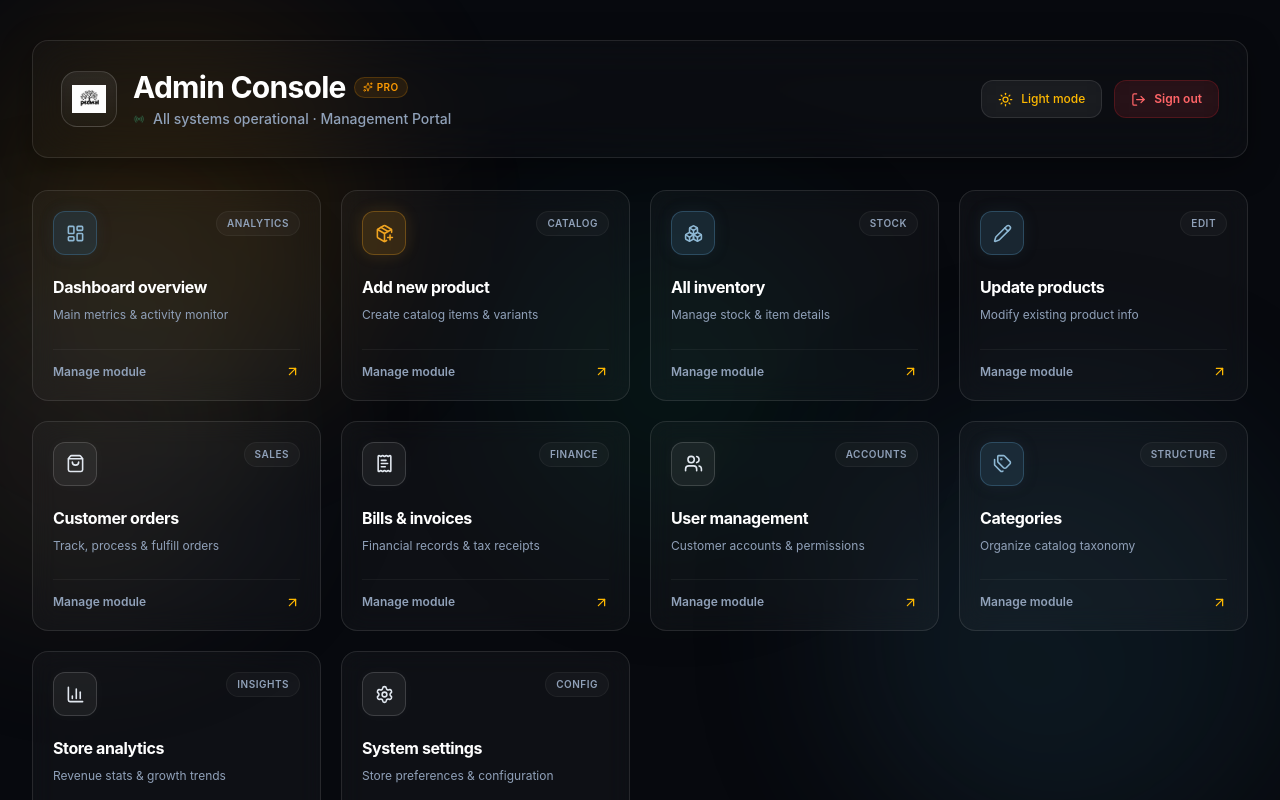
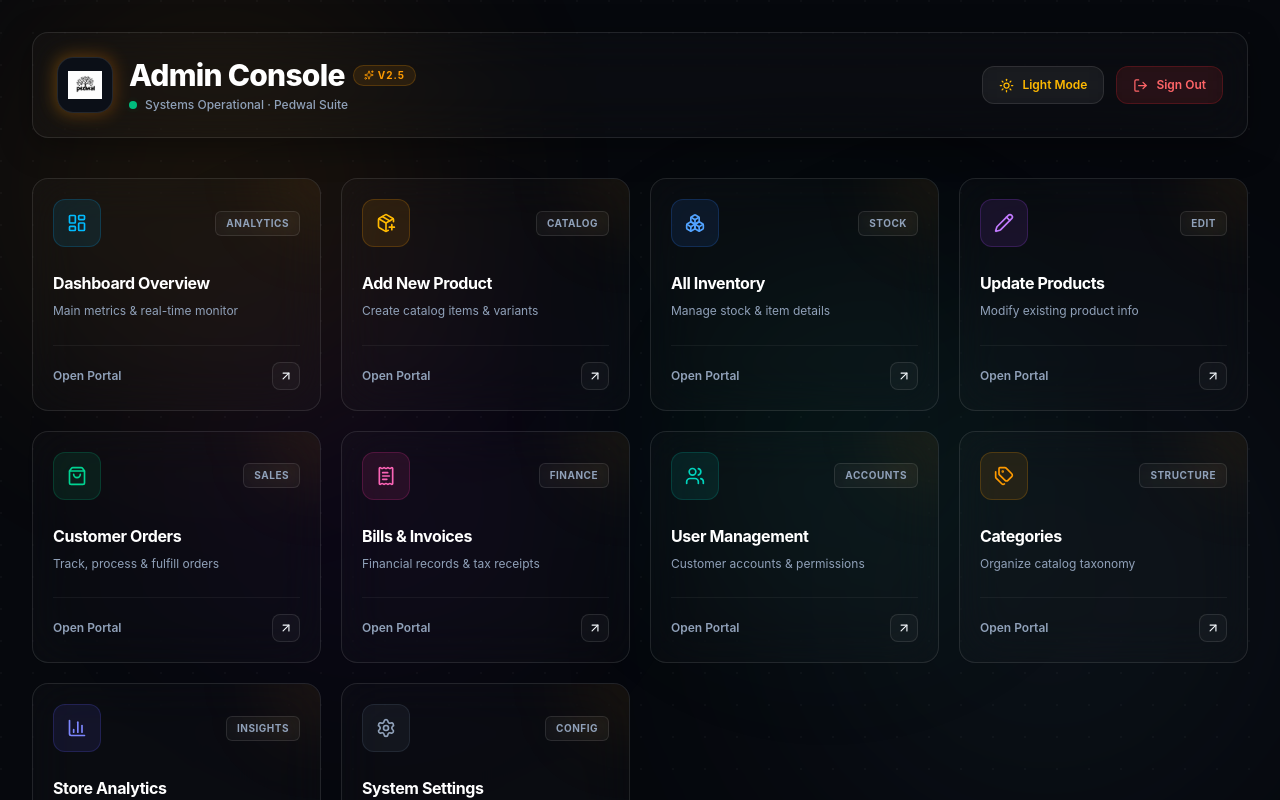
Before and after one commit to Abdul-Rashid-Chhimpa/frontend, a React (Vite) app: page /adminsidebar in a window 1280 px wide. Shown: the top 800 px of the page. Built offline with nearby package versions, Linux system fonts and the light colour scheme; sample sign-in values are in the browser's storage.

Commit message:
Update AdminSidebar.jsx

```diff
--- a/Components/AdminSidebar.jsx
+++ b/Components/AdminSidebar.jsx
@@ -11,32 +11,13 @@ import {
   BarChart3,
   Settings,
   LogOut,
-  Shield,
+  ShieldCheck,
   ReceiptText,
   ArrowUpRight,
   Sun,
   Moon,
-  Radio,
   Sparkles,
 } from "lucide-react";
-
-// ======================================================
-// DESIGN TOKENS
-// ======================================================
-const GROUP_STYLES = {
-  create: {
-    dark: "bg-[#F0A420]/15 text-[#F0A420] border-[#F0A420]/30 shadow-[0_0_15px_rgba(240,164,32,0.15)]",
-    light: "bg-amber-100/80 text-amber-800 border-amber-300 shadow-sm",
-  },
-  catalog: {
-    dark: "bg-[#2B4A5E]/40 text-[#8EB8D4] border-[#3B6580]/60 shadow-[0_0_15px_rgba(43,74,94,0.2)]",
-    light: "bg-slate-200/70 text-[#1E3545] border-slate-300 shadow-sm",
-  },
-  operate: {
-    dark: "bg-white/[0.06] text-slate-200 border-white/15 shadow-[0_0_15px_rgba(255,255,255,0.03)]",
-    light: "bg-white text-slate-700 border-slate-200/80 shadow-sm",
-  },
-};
 
 const AdminDashboard = () => {
   const navigate = useNavigate();
@@ -44,84 +25,94 @@ const AdminDashboard = () => {
 
   const menus = [
     {
-      title: "Dashboard overview",
-      subtitle: "Main metrics & activity monitor",
+      title: "Dashboard Overview",
+      subtitle: "Main metrics & real-time monitor",
       path: "/",
-      icon: <LayoutDashboard size={19} />,
-      group: "catalog",
-      label: "Analytics",
+      icon: <LayoutDashboard size={20} />,
+      badge: "Analytics",
+      glowColor: "group-hover:shadow-[0_0_30px_-5px_rgba(43,74,94,0.4)]",
+      accent: "text-sky-400 border-sky-500/20 bg-sky-500/10",
     },
     {
-      title: "Add new product",
+      title: "Add New Product",
       subtitle: "Create catalog items & variants",
       path: "/add-product",
-      icon: <PackagePlus size={19} />,
-      group: "create",
-      label: "Catalog",
+      icon: <PackagePlus size={20} />,
+      badge: "Catalog",
+      glowColor: "group-hover:shadow-[0_0_30px_-5px_rgba(240,164,32,0.4)]",
+      accent: "text-amber-400 border-amber-500/20 bg-amber-500/10",
     },
     {
-      title: "All inventory",
+      title: "All Inventory",
       subtitle: "Manage stock & item details",
       path: "/get-all-products",
-      icon: <Boxes size={19} />,
-      group: "catalog",
-      label: "Stock",
+      icon: <Boxes size={20} />,
+      badge: "Stock",
+      glowColor: "group-hover:shadow-[0_0_30px_-5px_rgba(59,130,246,0.4)]",
+      accent: "text-blue-400 border-blue-500/20 bg-blue-500/10",
     },
     {
-      title: "Update products",
+      title: "Update Products",
       subtitle: "Modify existing product info",
       path: "/get-all-products",
-      icon: <Pencil size={19} />,
-      group: "catalog",
-      label: "Edit",
+      icon: <Pencil size={20} />,
+      badge: "Edit",
+      glowColor: "group-hover:shadow-[0_0_30px_-5px_rgba(168,85,247,0.4)]",
+      accent: "text-purple-400 border-purple-500/20 bg-purple-500/10",
     },
     {
-      title: "Customer orders",
+      title: "Customer Orders",
       subtitle: "Track, process & fulfill orders",
       path: "/admin/orders",
-      icon: <ShoppingBag size={19} />,
-      group: "operate",
-      label: "Sales",
+      icon: <ShoppingBag size={20} />,
+      badge: "Sales",
+      glowColor: "group-hover:shadow-[0_0_30px_-5px_rgba(16,185,129,0.4)]",
+      accent: "text-emerald-400 border-emerald-500/20 bg-emerald-500/10",
     },
     {
-      title: "Bills & invoices",
+      title: "Bills & Invoices",
       subtitle: "Financial records & tax receipts",
       path: "/admin/bills",
-      icon: <ReceiptText size={19} />,
-      group: "operate",
-      label: "Finance",
+      icon: <ReceiptText size={20} />,
+      badge: "Finance",
+      glowColor: "group-hover:shadow-[0_0_30px_-5px_rgba(236,72,153,0.4)]",
+      accent: "text-pink-400 border-pink-500/20 bg-pink-500/10",
     },
     {
-      title: "User management",
+      title: "User Management",
       subtitle: "Customer accounts & permissions",
       path: "/admin/users",
-      icon: <Users size={19} />,
-      group: "operate",
-      label: "Accounts",
+      icon: <Users size={20} />,
+      badge: "Accounts",
+      glowColor: "group-hover:shadow-[0_0_30px_-5px_rgba(20,184,166,0.4)]",
+      accent: "text-teal-400 border-teal-500/20 bg-teal-500/10",
     },
     {
       title: "Categories",
       subtitle: "Organize catalog taxonomy",
       path: "/admin/categories",
-      icon: <Tags size={19} />,
-      group: "catalog",
-      label: "Structure",
+      icon: <Tags size={20} />,
+      badge: "Structure",
+      glowColor: "group-hover:shadow-[0_0_30px_-5px_rgba(245,158,11,0.4)]",
+      accent: "text-amber-500 border-amber-500/20 bg-amber-500/10",
     },
     {
-      title: "Store analytics",
+      title: "Store Analytics",
       subtitle: "Revenue stats & growth trends",
       path: "/admin/analytics",
-      icon: <BarChart3 size={19} />,
-      group: "operate",
-      label: "Insights",
+      icon: <BarChart3 size={20} />,
+      badge: "Insights",
+      glowColor: "group-hover:shadow-[0_0_30px_-5px_rgba(99,102,241,0.4)]",
+      accent: "text-indigo-400 border-indigo-500/20 bg-indigo-500/10",
     },
     {
-      title: "System settings",
+      title: "System Settings",
       subtitle: "Store preferences & configuration",
       path: "/admin/settings",
-      icon: <Settings size={19} />,
-      group: "operate",
-      label: "Config",
+      icon: <Settings size={20} />,
+      badge: "Config",
+      glowColor: "group-hover:shadow-[0_0_30px_-5px_rgba(148,163,184,0.4)]",
+      accent: "text-slate-400 border-slate-500/20 bg-slate-500/10",
     },
   ];
 
@@ -134,172 +125,192 @@ const AdminDashboard = () => {
 
   return (
     <div
-      className={`min-h-screen w-full relative overflow-hidden font-sans selection:bg-amber-400 selection:text-black px-4 sm:px-8 py-10 transition-colors duration-500 ${
-        isDark ? "bg-[#07090E] text-slate-100" : "bg-[#F4F2EC] text-slate-900"
+      className={`min-h-screen w-full relative overflow-hidden font-sans selection:bg-amber-400 selection:text-black transition-colors duration-700 ${
+        isDark ? "bg-[#06080D] text-slate-100" : "bg-[#F3F4F8] text-slate-900"
       }`}
     >
-      {/* ============ Animated Floating Orbs Background ============ */}
+      {/* ================= BACKGROUND MOVING BALLS / ORBS ================= */}
       <div className="fixed inset-0 pointer-events-none overflow-hidden z-0">
         <div
-          className={`orb orb-1 ${
-            isDark
-              ? "bg-gradient-to-tr from-[#F0A420]/25 to-amber-600/10"
-              : "bg-gradient-to-tr from-amber-300/40 to-yellow-200/30"
+          className={`absolute w-[450px] h-[450px] rounded-full blur-[100px] opacity-40 animate-orb-1 ${
+            isDark ? "bg-amber-500/20" : "bg-amber-300/40"
           }`}
+          style={{ top: "-10%", left: "-5%" }}
         />
         <div
-          className={`orb orb-2 ${
-            isDark
-              ? "bg-gradient-to-tr from-[#2B4A5E]/40 to-cyan-900/20"
-              : "bg-gradient-to-tr from-sky-300/40 to-slate-300/40"
+          className={`absolute w-[500px] h-[500px] rounded-full blur-[120px] opacity-35 animate-orb-2 ${
+            isDark ? "bg-[#2B4A5E]/40" : "bg-sky-200/60"
           }`}
+          style={{ bottom: "-10%", right: "-5%" }}
         />
         <div
-          className={`orb orb-3 ${
-            isDark
-              ? "bg-gradient-to-tr from-emerald-600/15 to-teal-900/20"
-              : "bg-gradient-to-tr from-emerald-200/50 to-teal-100/40"
+          className={`absolute w-[350px] h-[350px] rounded-full blur-[90px] opacity-30 animate-orb-3 ${
+            isDark ? "bg-emerald-500/20" : "bg-emerald-200/50"
           }`}
+          style={{ top: "35%", right: "25%" }}
         />
         <div
-          className={`orb orb-4 ${
-            isDark
-              ? "bg-gradient-to-tr from-amber-500/15 to-[#2B4A5E]/30"
-              : "bg-gradient-to-tr from-amber-200/30 to-blue-200/30"
+          className={`absolute w-[400px] h-[400px] rounded-full blur-[110px] opacity-25 animate-orb-4 ${
+            isDark ? "bg-purple-600/20" : "bg-purple-200/40"
           }`}
+          style={{ bottom: "20%", left: "15%" }}
         />
       </div>
 
-      <div className="max-w-7xl mx-auto relative z-10">
-        {/* ============ Header ============ */}
+      {/* Grid Pattern Overlay */}
       <div
-          className={`flex flex-col md:flex-row items-start md:items-center justify-between p-6 sm:p-7 mb-8 rounded-2xl border backdrop-blur-xl transition-all duration-300 gap-6 ${
+        className="fixed inset-0 pointer-events-none z-0 opacity-[0.03] dark:opacity-[0.05]"
+        style={{
+          backgroundImage: `radial-gradient(circle at 1px 1px, ${
+            isDark ? "#ffffff" : "#000000"
+          } 1px, transparent 0)`,
+          backgroundSize: "32px 32px",
+        }}
+      />
+
+      <div className="max-w-7xl mx-auto px-4 sm:px-8 py-8 relative z-10">
+        {/* ================= HEADER BAR ================= */}
+        <header
+          className={`flex flex-col md:flex-row items-stretch md:items-center justify-between p-5 sm:p-6 mb-10 rounded-2xl border backdrop-blur-xl transition-all duration-300 gap-6 ${
             isDark
-              ? "bg-white/[0.02] border-white/10 shadow-[0_8px_32px_0_rgba(0,0,0,0.37)]"
-              : "bg-white/70 border-white/80 shadow-[0_8px_32px_0_rgba(31,38,135,0.07)]"
+              ? "bg-white/[0.02] border-white/10 shadow-[0_8px_32px_0_rgba(0,0,0,0.37)] hover:border-white/20"
+              : "bg-white/70 border-white/80 shadow-[0_8px_30px_rgb(0,0,0,0.04)]"
           }`}
         >
+          {/* Left Side Info */}
           <div className="flex items-center gap-4">
+            <div className="relative group">
+              <div className="absolute -inset-0.5 bg-gradient-to-r from-amber-500 to-amber-600 rounded-2xl blur opacity-30 group-hover:opacity-75 transition duration-500" />
               <div
-              className={`w-14 h-14 rounded-2xl border flex items-center justify-center p-2.5 transition-all duration-300 group ${
+                className={`relative w-14 h-14 rounded-2xl border flex items-center justify-center p-2.5 backdrop-blur-md ${
                   isDark
-                  ? "bg-gradient-to-b from-white/[0.08] to-white/[0.02] border-white/15 shadow-inner"
-                  : "bg-gradient-to-b from-white to-slate-50 border-slate-200/80 shadow-md"
+                    ? "bg-[#0B0F17] border-white/10"
+                    : "bg-white border-slate-200 shadow-sm"
                 }`}
               >
                 <img
                   src="/pedwallogo.png"
-                alt="Logo"
+                  alt="Pedwal Logo"
                   className="h-full w-full object-contain"
                   onError={(e) => {
                     e.target.style.display = "none";
                     e.target.nextSibling?.classList.remove("hidden");
                   }}
                 />
-              <Shield size={26} className="text-[#F0A420] hidden" />
+                <ShieldCheck size={28} className="text-[#F0A420] hidden" />
+              </div>
             </div>
 
             <div>
               <div className="flex items-center gap-2">
                 <h1
-                  className={`text-2xl sm:text-3xl font-bold tracking-tight ${
+                  className={`text-2xl sm:text-3xl font-extrabold tracking-tight ${
                     isDark ? "text-white" : "text-slate-900"
                   }`}
                 >
                   Admin Console
                 </h1>
-                <span className="flex items-center gap-1 text-[10px] font-semibold tracking-wider uppercase px-2 py-0.5 rounded-full bg-amber-500/10 text-amber-500 border border-amber-500/20">
-                  <Sparkles size={10} /> Pro
+                <span className="inline-flex items-center gap-1 text-[10px] font-bold tracking-widest uppercase px-2.5 py-0.5 rounded-full bg-amber-500/10 text-amber-500 border border-amber-500/20">
+                  <Sparkles size={10} /> v2.5
                 </span>
               </div>
+
               <div className="flex items-center gap-2 mt-1">
-                <Radio
-                  size={12}
-                  className="text-[#3FB27F] console-pulse"
-                  strokeWidth={2.5}
-                />
+                <span className="relative flex h-2 w-2">
+                  <span className="animate-ping absolute inline-flex h-full w-full rounded-full bg-emerald-400 opacity-75" />
+                  <span className="relative inline-flex rounded-full h-2 w-2 bg-emerald-500" />
+                </span>
                 <p
-                  className={`text-xs sm:text-sm font-medium ${
-                    isDark ? "text-slate-400" : "text-slate-600"
+                  className={`text-xs font-medium ${
+                    isDark ? "text-slate-400" : "text-slate-500"
                   }`}
                 >
-                  All systems operational · Management Portal
+                  Systems Operational · Pedwal Suite
                 </p>
               </div>
             </div>
           </div>
 
-          {/* Controls */}
-          <div className="flex items-center gap-3 w-full md:w-auto justify-end">
+          {/* Right Side Action Buttons */}
+          <div className="flex items-center gap-3 self-end md:self-auto">
             <button
               onClick={() => setIsDark(!isDark)}
-              className={`flex items-center gap-2 px-4 py-2.5 rounded-xl border font-medium text-xs transition-all duration-200 active:scale-95 backdrop-blur-md ${
+              className={`flex items-center gap-2 px-4 py-2.5 rounded-xl border text-xs font-semibold transition-all duration-300 active:scale-95 backdrop-blur-md ${
                 isDark
-                  ? "bg-white/[0.05] border-white/10 text-amber-400 hover:bg-white/[0.1] hover:border-amber-400/30"
-                  : "bg-white/80 border-slate-200 text-slate-700 hover:bg-white hover:shadow-md"
+                  ? "bg-white/[0.05] border-white/10 text-amber-400 hover:bg-white/[0.1] hover:border-amber-400/40 hover:shadow-[0_0_15px_rgba(240,164,32,0.2)]"
+                  : "bg-white border-slate-200 text-slate-700 hover:bg-slate-50 hover:shadow-md"
               }`}
             >
-              {isDark ? <Sun size={15} /> : <Moon size={15} />}
-              <span>{isDark ? "Light mode" : "Dark mode"}</span>
+              {isDark ? (
+                <Sun size={15} className="text-amber-400" />
+              ) : (
+                <Moon size={15} className="text-slate-600" />
+              )}
+              <span>{isDark ? "Light Mode" : "Dark Mode"}</span>
             </button>
 
             <button
               onClick={logoutHandler}
-              className={`flex items-center gap-2 px-4 py-2.5 rounded-xl border transition-all duration-200 text-xs font-semibold active:scale-95 backdrop-blur-md ${
+              className={`flex items-center gap-2 px-4 py-2.5 rounded-xl border text-xs font-semibold transition-all duration-300 active:scale-95 backdrop-blur-md ${
                 isDark
-                  ? "bg-red-500/10 border-red-500/20 text-red-400 hover:bg-red-500/20 hover:border-red-500/40"
-                  : "bg-red-50 border-red-200 text-red-600 hover:bg-red-100 hover:shadow-md"
+                  ? "bg-red-500/10 border-red-500/20 text-red-400 hover:bg-red-500/20 hover:border-red-500/40 hover:shadow-[0_0_15px_rgba(239,68,68,0.2)]"
+                  : "bg-red-50 border-red-200 text-red-600 hover:bg-red-100"
               }`}
             >
               <LogOut size={15} />
-              <span>Sign out</span>
+              <span>Sign Out</span>
             </button>
           </div>
-        </div>
+        </header>
 
-        {/* ============ Module Grid ============ */}
+        {/* ================= MODULE CARDS GRID ================= */}
         <div className="grid grid-cols-1 sm:grid-cols-2 lg:grid-cols-3 xl:grid-cols-4 gap-5">
-          {menus.map((item) => {
-            const chip = GROUP_STYLES[item.group][isDark ? "dark" : "light"];
-            return (
+          {menus.map((item) => (
             <Link
               key={item.title}
               to={item.path}
-                className={`group relative rounded-2xl border p-5 transition-all duration-300 flex flex-col justify-between backdrop-blur-md hover:-translate-y-1.5 ${
+              className={`group relative rounded-2xl border p-5 transition-all duration-500 flex flex-col justify-between backdrop-blur-xl overflow-hidden hover:-translate-y-2 ${
+                item.glowColor
+              } ${
                 isDark
-                    ? "bg-white/[0.03] border-white/10 hover:bg-white/[0.07] hover:border-amber-500/30 hover:shadow-[0_10px_30px_-10px_rgba(240,164,32,0.15)]"
-                    : "bg-white/70 border-white/80 hover:bg-white hover:border-slate-300 hover:shadow-xl"
+                  ? "bg-white/[0.02] border-white/10 hover:border-white/30 hover:bg-white/[0.05]"
+                  : "bg-white/80 border-slate-200/80 hover:bg-white hover:border-slate-300 hover:shadow-2xl"
               }`}
             >
+              {/* Subtle top gradient glow inside card */}
+              <div className="absolute -top-12 -right-12 w-24 h-24 rounded-full bg-amber-500/10 blur-2xl group-hover:bg-amber-500/25 transition-all duration-500" />
+
               <div>
-                  <div className="flex items-start justify-between mb-5">
+                {/* Header row in card */}
+                <div className="flex items-center justify-between mb-6">
                   <div
-                      className={`w-11 h-11 rounded-xl border flex items-center justify-center transition-transform duration-300 group-hover:scale-110 ${chip}`}
+                    className={`w-12 h-12 rounded-xl border flex items-center justify-center transition-all duration-300 group-hover:scale-110 ${item.accent}`}
                   >
                     {item.icon}
                   </div>
                   <span
-                      className={`text-[10px] font-semibold tracking-wider uppercase px-2.5 py-1 rounded-full border ${
+                    className={`text-[10px] font-bold tracking-wider uppercase px-2.5 py-1 rounded-md border backdrop-blur-sm ${
                       isDark
-                          ? "bg-white/[0.03] text-slate-400 border-white/5"
-                          : "bg-slate-100/80 text-slate-500 border-slate-200"
+                        ? "bg-white/[0.03] text-slate-400 border-white/10"
+                        : "bg-slate-100 text-slate-600 border-slate-200"
                     }`}
                   >
-                      {item.label}
+                    {item.badge}
                   </span>
                 </div>
 
+                {/* Titles */}
                 <h3
-                    className={`text-[1rem] font-bold tracking-tight transition-colors duration-200 ${
+                  className={`text-base font-bold tracking-tight transition-colors duration-300 ${
                     isDark
-                        ? "text-white group-hover:text-amber-400"
+                      ? "text-white group-hover:text-amber-300"
                       : "text-slate-900 group-hover:text-[#2B4A5E]"
                   }`}
                 >
                   {item.title}
                 </h3>
                 <p
-                    className={`text-xs mt-1.5 leading-relaxed font-normal ${
+                  className={`text-xs mt-1.5 leading-relaxed ${
                     isDark ? "text-slate-400" : "text-slate-500"
                   }`}
                 >
@@ -307,119 +318,75 @@ const AdminDashboard = () => {
                 </p>
               </div>
 
+              {/* Action row at bottom */}
               <div
-                  className={`mt-6 pt-3.5 border-t flex items-center justify-between text-xs font-semibold ${
+                className={`mt-6 pt-4 border-t flex items-center justify-between text-xs font-semibold transition-colors ${
                   isDark ? "border-white/5" : "border-slate-100"
                 }`}
               >
                 <span
-                    className={`transition-colors ${
+                  className={
                     isDark
-                        ? "text-slate-400 group-hover:text-amber-300"
-                        : "text-slate-500 group-hover:text-[#2B4A5E]"
+                      ? "text-slate-400 group-hover:text-slate-200"
+                      : "text-slate-500 group-hover:text-slate-800"
+                  }
+                >
+                  Open Portal
+                </span>
+                <div
+                  className={`p-1.5 rounded-lg border transition-all duration-300 group-hover:translate-x-1 group-hover:-translate-y-1 ${
+                    isDark
+                      ? "bg-white/[0.03] border-white/10 group-hover:bg-amber-500 group-hover:text-black group-hover:border-amber-400"
+                      : "bg-slate-50 border-slate-200 group-hover:bg-[#2B4A5E] group-hover:text-white"
                   }`}
                 >
-                    Manage module
-                  </span>
-                  <ArrowUpRight
-                    size={15}
-                    className={`transition-transform duration-300 group-hover:translate-x-1 group-hover:-translate-y-1 ${
-                      isDark ? "text-amber-400" : "text-[#2B4A5E]"
-                    }`}
-                  />
+                  <ArrowUpRight size={14} />
+                </div>
               </div>
             </Link>
-            );
-          })}
+          ))}
         </div>
 
-        {/* Footer */}
-        <div
-          className={`mt-12 text-center text-xs font-medium ${
+        {/* ================= FOOTER ================= */}
+        <footer
+          className={`mt-14 text-center text-xs font-medium tracking-wide ${
             isDark ? "text-slate-500" : "text-slate-400"
           }`}
         >
-          Pedwal Management Suite · Admin Console v2.5
-        </div>
+          Pedwal Management Suite · Built for high performance
+        </footer>
       </div>
 
-      {/* ============ CSS Animations ============ */}
+      {/* ================= KEYFRAME ANIMATIONS ================= */}
       <style>{`
-        .orb {
-          position: absolute;
-          border-radius: 50%;
-          filter: blur(80px);
-          opacity: 0.7;
-          will-change: transform;
+        @keyframes orb-float-1 {
+          0% { transform: translate(0px, 0px) scale(1); }
+          50% { transform: translate(80px, 60px) scale(1.1); }
+          100% { transform: translate(-40px, 100px) scale(0.95); }
+        }
+        @keyframes orb-float-2 {
+          0% { transform: translate(0px, 0px) scale(1); }
+          50% { transform: translate(-90px, -70px) scale(1.15); }
+          100% { transform: translate(50px, -120px) scale(0.9); }
+        }
+        @keyframes orb-float-3 {
+          0% { transform: translate(0px, 0px) scale(1); }
+          50% { transform: translate(70px, -50px) scale(1.2); }
+          100% { transform: translate(-60px, 80px) scale(0.85); }
+        }
+        @keyframes orb-float-4 {
+          0% { transform: translate(0px, 0px) scale(1); }
+          50% { transform: translate(-60px, 80px) scale(1.05); }
+          100% { transform: translate(90px, -40px) scale(0.95); }
         }
 
-        .orb-1 {
-          width: 380px;
-          height: 380px;
-          top: -5%;
-          left: -5%;
-          animation: orb-float-1 22s ease-in-out infinite alternate;
-        }
-
-        .orb-2 {
-          width: 450px;
-          height: 450px;
-          bottom: -10%;
-          right: -5%;
-          animation: orb-float-2 28s ease-in-out infinite alternate;
-        }
-
-        .orb-3 {
-          width: 300px;
-          height: 300px;
-          top: 40%;
-          left: 50%;
-          animation: orb-float-3 20s ease-in-out infinite alternate;
-        }
-
-        .orb-4 {
-          width: 350px;
-          height: 350px;
-          bottom: 20%;
-          left: -10%;
-          animation: orb-float-4 25s ease-in-out infinite alternate;
-        }
-
-        @keyframes orb-float-1 {
-          0% { transform: translate(0, 0) scale(1); }
-          50% { transform: translate(120px, 80px) scale(1.15); }
-          100% { transform: translate(60px, 160px) scale(0.9); }
-        }
-
-        @keyframes orb-float-2 {
-          0% { transform: translate(0, 0) scale(1); }
-          50% { transform: translate(-140px, -100px) scale(1.1); }
-          100% { transform: translate(-80px, -180px) scale(0.95); }
-        }
-
-        @keyframes orb-float-3 {
-          0% { transform: translate(-50%, -50%) scale(0.9); }
-          50% { transform: translate(-30%, -20%) scale(1.2); }
-          100% { transform: translate(-70%, -60%) scale(1); }
-        }
-
-        @keyframes orb-float-4 {
-          0% { transform: translate(0, 0) scale(1); }
-          50% { transform: translate(100px, -80px) scale(1.1); }
-          100% { transform: translate(160px, 40px) scale(0.85); }
-        }
-
-        .console-pulse {
-          animation: pulse-dot 2.2s ease-in-out infinite;
-        }
-
-        @keyframes pulse-dot {
-          0%, 100% { opacity: 1; transform: scale(1); }
-          50% { opacity: 0.4; transform: scale(0.85); }
-        }
+        .animate-orb-1 { animation: orb-float-1 18s ease-in-out infinite alternate; }
+        .animate-orb-2 { animation: orb-float-2 22s ease-in-out infinite alternate; }
+        .animate-orb-3 { animation: orb-float-3 20s ease-in-out infinite alternate; }
+        .animate-orb-4 { animation: orb-float-4 25s ease-in-out infinite alternate; }
 
         @media (prefers-reduced-motion: reduce) {
-          .orb, .console-pulse {
+          .animate-orb-1, .animate-orb-2, .animate-orb-3, .animate-orb-4 {
             animation: none;
           }
         }
```
Lines whose indentation alone changed are shown as unchanged.
